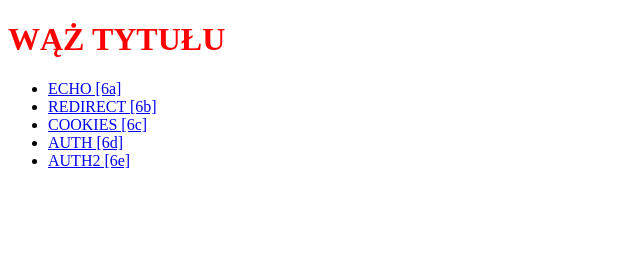
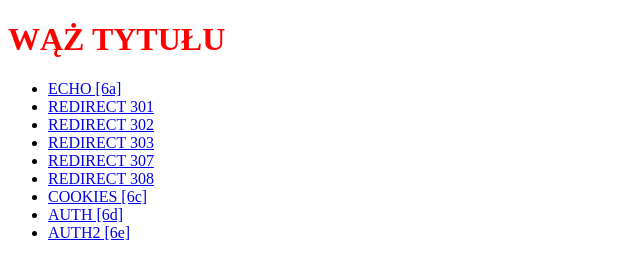
Before and after one commit to Bartosz-Gorka-Archive/internet-systems, a plain HTML site: page index.html in a window 1280 px wide. Shown: the whole page, without its empty margins (0-640 px from the left). Drawn offline with Linux system fonts and the light colour scheme.

Commit message:
fix: Redirect with code from URI

```diff
--- a/index.html
+++ b/index.html
@@ -14,7 +14,19 @@
         <a href="/echo">ECHO [6a]</a>
     </li>
     <li>
-        <a href="/redirect">REDIRECT [6b]</a>
+        <a href="/redirect/301">REDIRECT 301</a>
+    </li>
+    <li>
+        <a href="/redirect/302">REDIRECT 302</a>
+    </li>
+    <li>
+        <a href="/redirect/303">REDIRECT 303</a>
+    </li>
+    <li>
+        <a href="/redirect/307">REDIRECT 307</a>
+    </li>
+    <li>
+        <a href="/redirect/308">REDIRECT 308</a>
     </li>
     <li>
         <a href="/cookies/">COOKIES [6c]</a>
```
Also changed, not shown: 1 other file.
